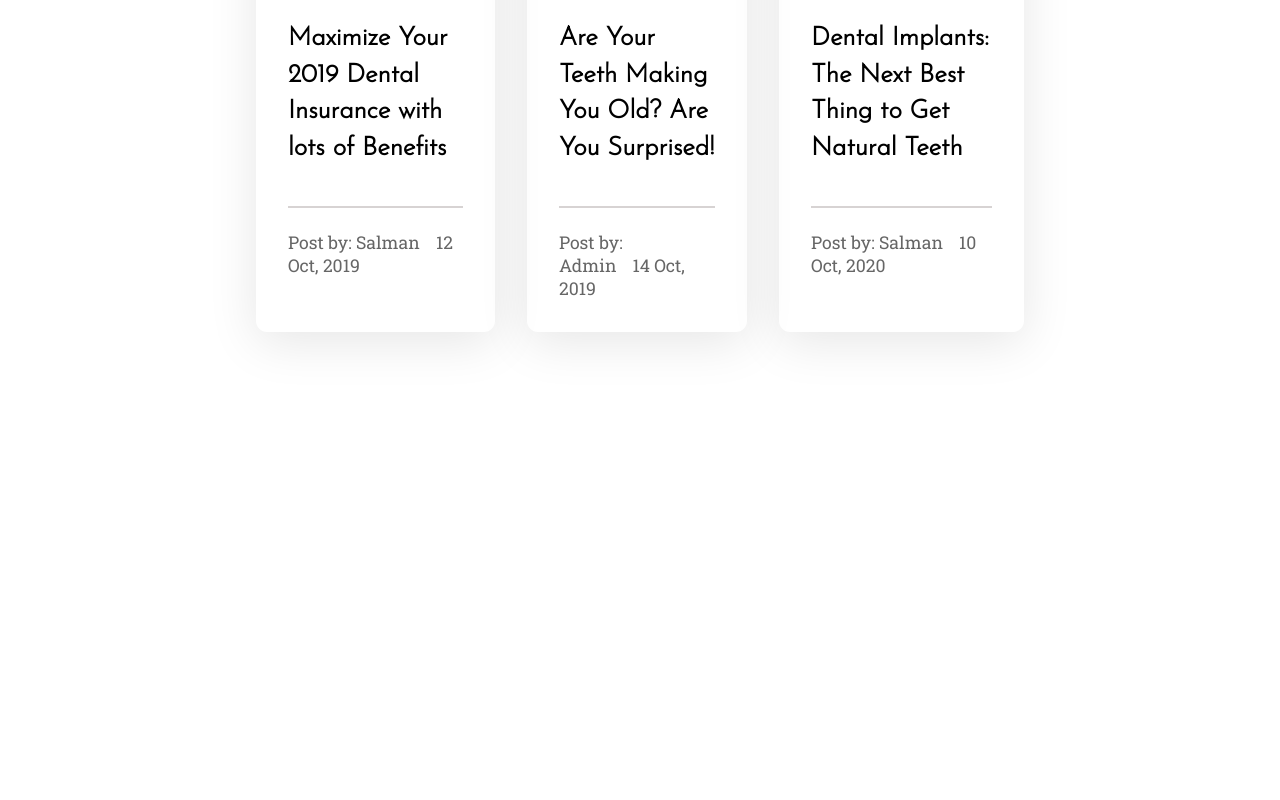
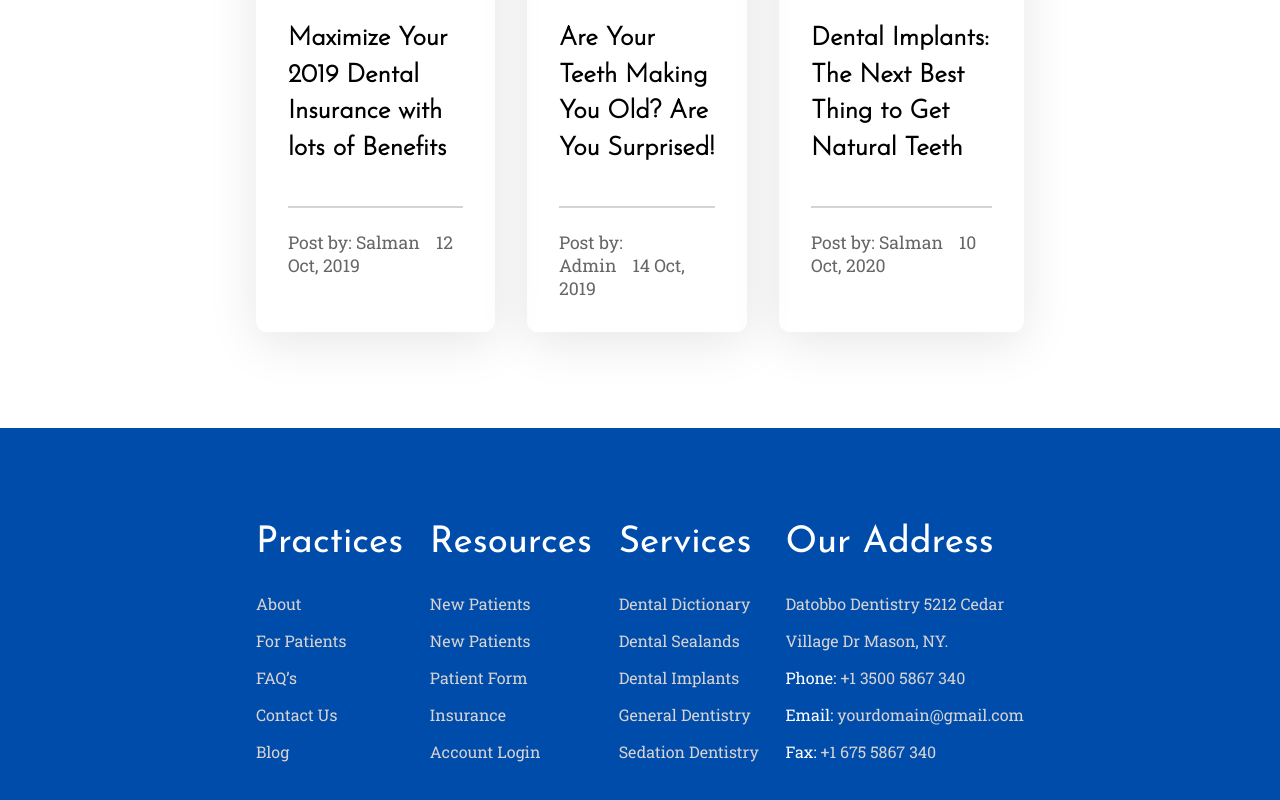
Before and after one commit to wakar-malik/dentist-website, a React (Vite) app: page / in a window 1280 px wide. Shown: the part 7628-8428 px from the top of the page. Before the commit the page ends 8056 px from the top, so only its background shows below. Built offline with nearby package versions, Linux system fonts and the light colour scheme.

Commit message:
created footer section

```diff
--- a/src/App.jsx
+++ b/src/App.jsx
@@ -7,6 +7,7 @@ import Gallery from "./section/Gallery/Gallery";
 import Testimonials from "./section/Testimonials/Testimonials";
 import Blog from "./section/Blog/Blog";
 import Appointment from "./section/Appointment/Appointment";
+import Footer from "./section/Footer/Footer";
 
 function App() {
   return (
@@ -19,6 +20,7 @@ function App() {
       <Testimonials />
       <Appointment />
       <Blog />
+      <Footer />
     </>
   );
 }
--- /dev/null
+++ b/src/section/Footer/Footer.jsx
@@ -0,0 +1,109 @@
+import styles from "./Footer.module.css";
+
+const practiceListData = [
+  { item: "Practices" },
+  { item: "About" },
+  { item: "For Patients" },
+  { item: "FAQ’s" },
+  { item: "Contact Us" },
+  { item: "Blog" },
+];
+
+const resourcesListData = [
+  { item: "Resources" },
+  { item: "New Patients" },
+  { item: "New Patients" },
+  { item: "Patient Form" },
+  { item: "Insurance" },
+  { item: "Account Login" },
+];
+
+const servicesListData = [
+  { item: "Services" },
+  { item: "Dental Dictionary" },
+  { item: "Dental Sealands" },
+  { item: "Dental Implants" },
+  { item: "General Dentistry" },
+  { item: "Sedation Dentistry" },
+];
+
+const addressListData = {
+  heading: "Our Address",
+  address1: "Datobbo Dentistry 5212 Cedar ",
+  address2: "Village Dr Mason, NY.",
+  phone: "+1 3500 5867 340",
+  email: "yourdomain@gmail.com",
+  fax: "+1 675 5867 340",
+};
+
+function Footer() {
+  return (
+    <footer className={`${styles.footer} globalPadding`}>
+      <div className={`${styles.footerContainer} globalWidth`}>
+        <PracticeList />
+        <ResourcesList />
+        <ServicesList />
+        <AddressList addressListData={addressListData} />
+      </div>
+    </footer>
+  );
+}
+
+function PracticeList() {
+  return (
+    <>
+      <ul className={styles.footerList}>
+        {practiceListData.map((practice, index) => (
+          <li key={index}>{practice.item}</li>
+        ))}
+      </ul>
+    </>
+  );
+}
+
+function ResourcesList() {
+  return (
+    <>
+      <ul className={styles.footerList}>
+        {resourcesListData.map((resource, index) => (
+          <li key={index}>{resource.item}</li>
+        ))}
+      </ul>
+    </>
+  );
+}
+
+function ServicesList() {
+  return (
+    <>
+      <ul className={styles.footerList}>
+        {servicesListData.map((service, index) => (
+          <li key={index}>{service.item}</li>
+        ))}
+      </ul>
+    </>
+  );
+}
+
+function AddressList({ addressListData }) {
+  return (
+    <>
+      <ul className={styles.footerList}>
+        <li>{addressListData.heading}</li>
+        <li>{addressListData.address1}</li>
+        <li>{addressListData.address2}</li>
+        <li>
+          <span>Phone:</span> {addressListData.phone}
+        </li>
+        <li>
+          <span>Email:</span> {addressListData.email}
+        </li>
+        <li>
+          <span>Fax:</span> {addressListData.fax}
+        </li>
+      </ul>
+    </>
+  );
+}
+
+export default Footer;
--- /dev/null
+++ b/src/section/Footer/Footer.module.css
@@ -0,0 +1,31 @@
+.footer {
+  background-color: var(--bgColor);
+}
+
+.footerContainer {
+  display: flex;
+  align-items: center;
+  justify-content: space-between;
+}
+
+.footer .footerList {
+  list-style: none;
+  color: var(--white);
+}
+
+.footer .footerList li {
+  font-family: var(--robotoSlabRegular);
+  margin-bottom: 1rem;
+  color: var(--desColor);
+}
+
+.footer .footerList li:nth-child(1),
+.footerList li > span {
+  color: var(--white);
+}
+
+.footer .footerList li:nth-child(1) {
+  margin-bottom: 2rem;
+  font-size: 2.3rem;
+  font-family: var(--josefinRegular);
+}
```
